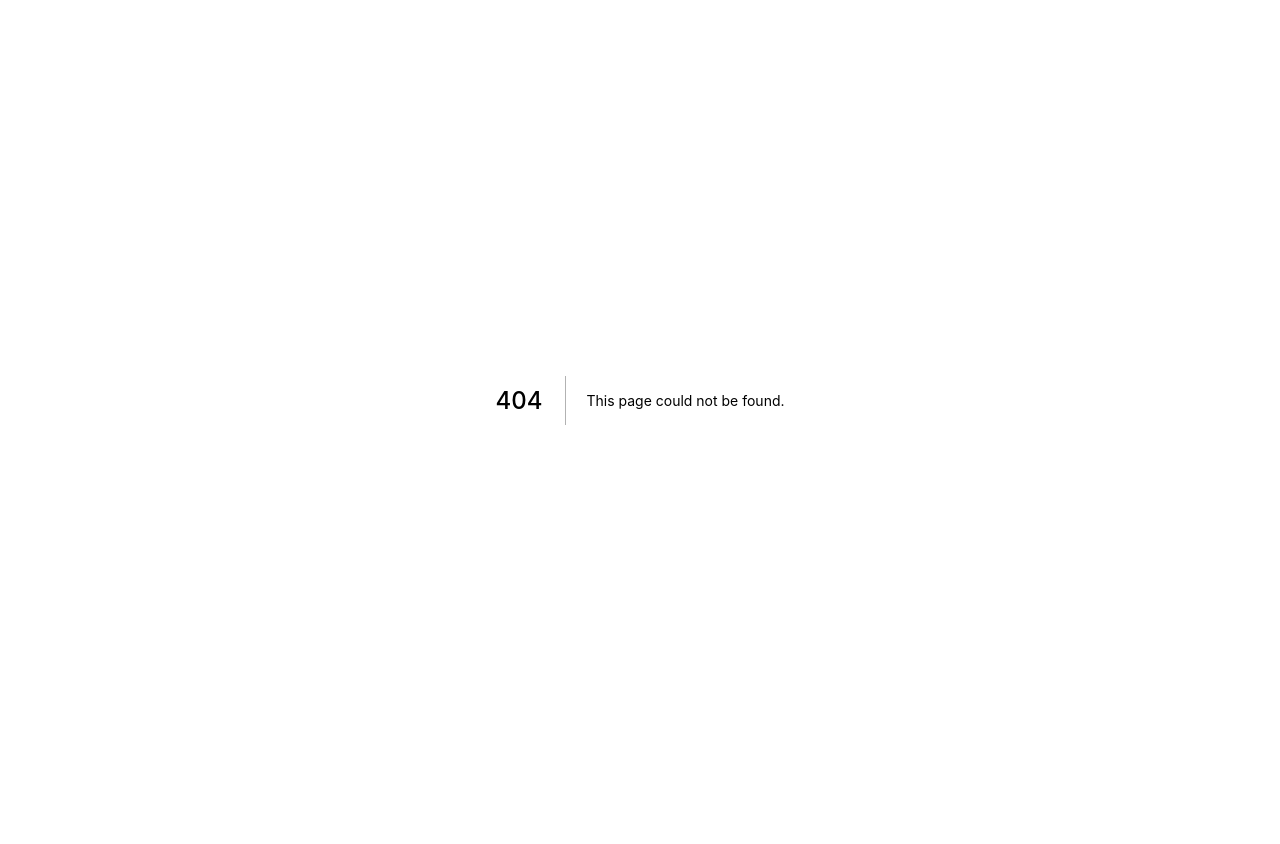
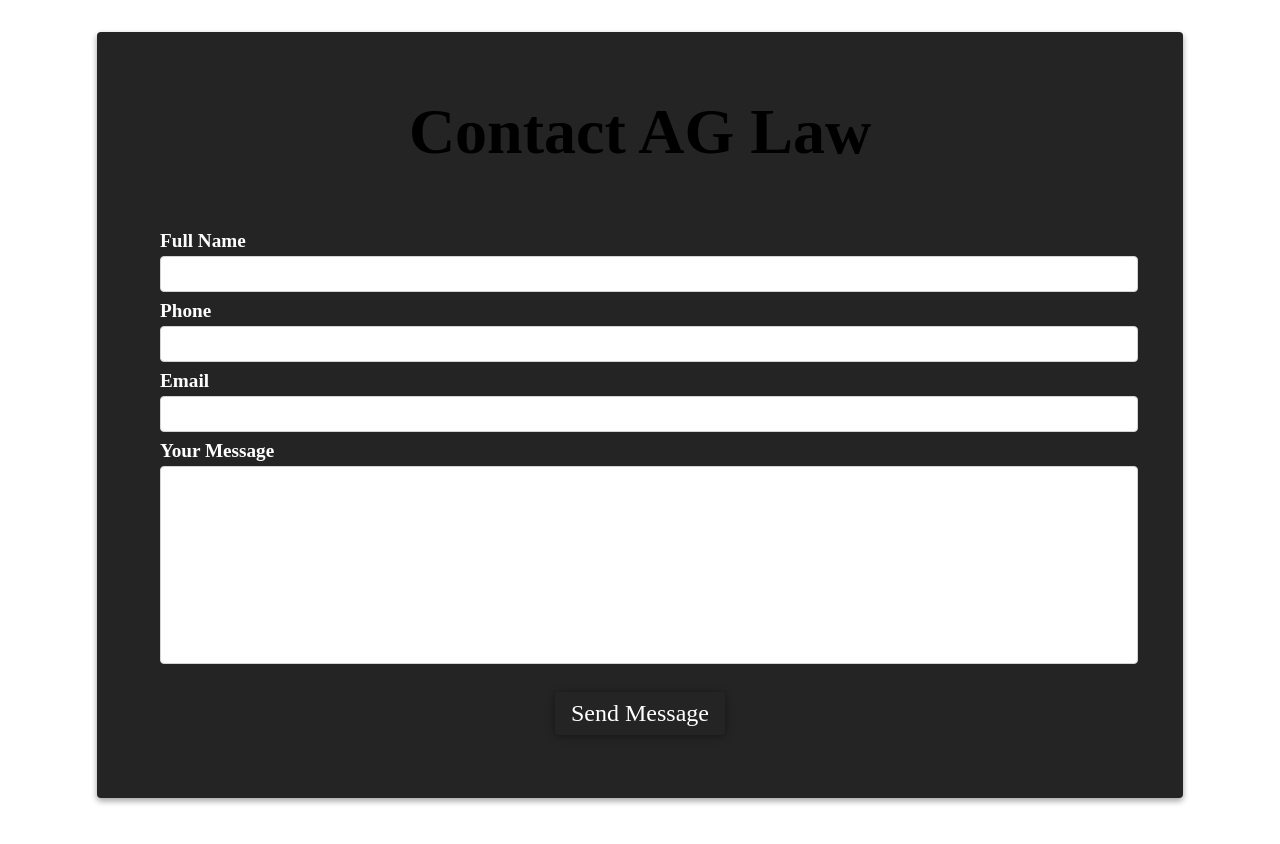
Before and after one commit to kechamberlin/dev-ag-law, a Next.js app: page /contact in a window 1280 px wide. Before the commit this address had no page. Shown: the top 844 px of the page. Before the commit the page ends 800 px from the top, so only its background shows below. Built offline with nearby package versions, Linux system fonts and the light colour scheme.

Commit message:
Created contact page.

```diff
--- /dev/null
+++ b/pages/contact/index.js
@@ -0,0 +1,14 @@
+import Head from 'next/head';
+import { Fragment } from 'react';
+import ContactForm from '../../components/contact/contact-form';
+
+export default function ContactPage() {
+  return (
+    <Fragment>
+      <Head>
+        <title>Contact | Law Firm</title>
+      </Head>
+      <ContactForm />
+    </Fragment>
+  );
+}
```
